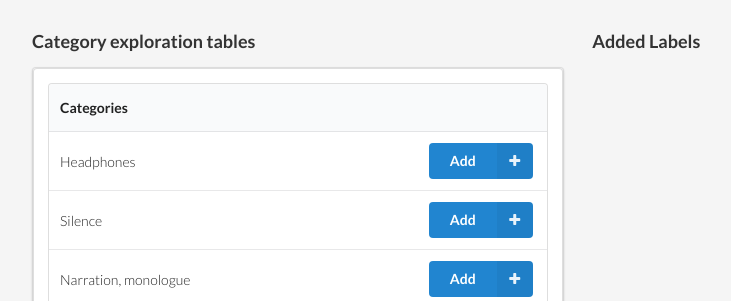
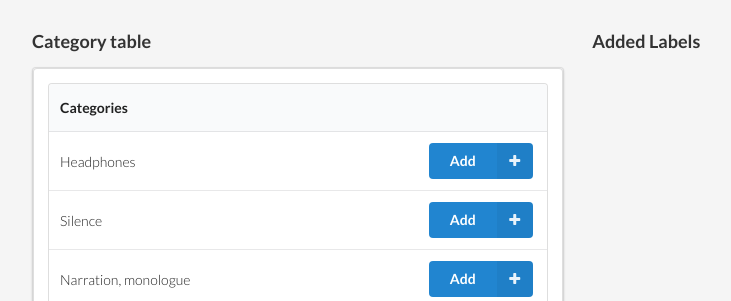
Before and after one commit to AudioCommons/ac-annotator, a Django app: page /generate_annotations/ in a window 1280 px wide. Shown: the part 414-715 px from the top of the page, without its empty margins (124-855 px from the left). Run offline with Django 3.2, Linux system fonts and the light colour scheme.

Commit message:
Change text

```diff
--- a/general_annotator/templates/generate_annotations.html
+++ b/general_annotator/templates/generate_annotations.html
@@ -281,7 +281,7 @@
     <br>
     <div class="ui grid">
         <div class="nine wide column">
-            <h3>Category exploration tables</h3>
+            <h3>Category table</h3>
             <div class="ui segment" style="padding: 0 0 0 0;">
                 <div class="ui segment" data-tab="third" id="search_table_placeholder">
                     <div class="ui active centered inline text loader">Loading data...</div>
```
